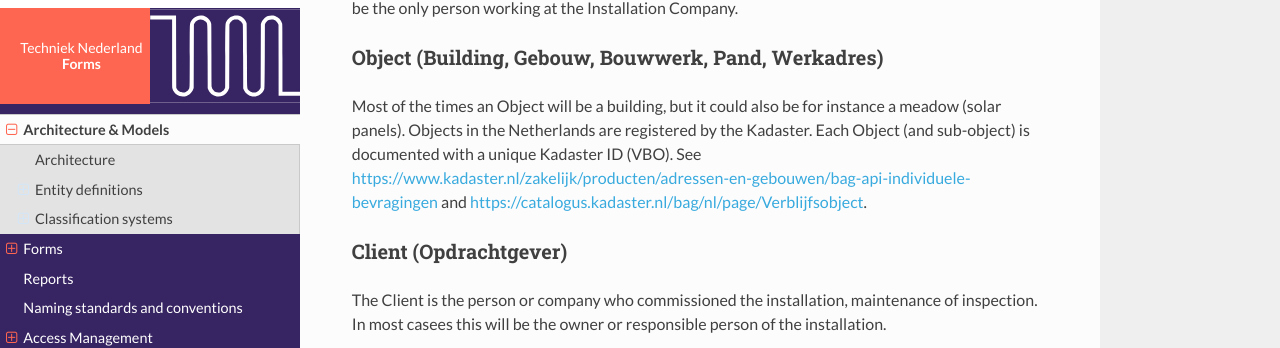
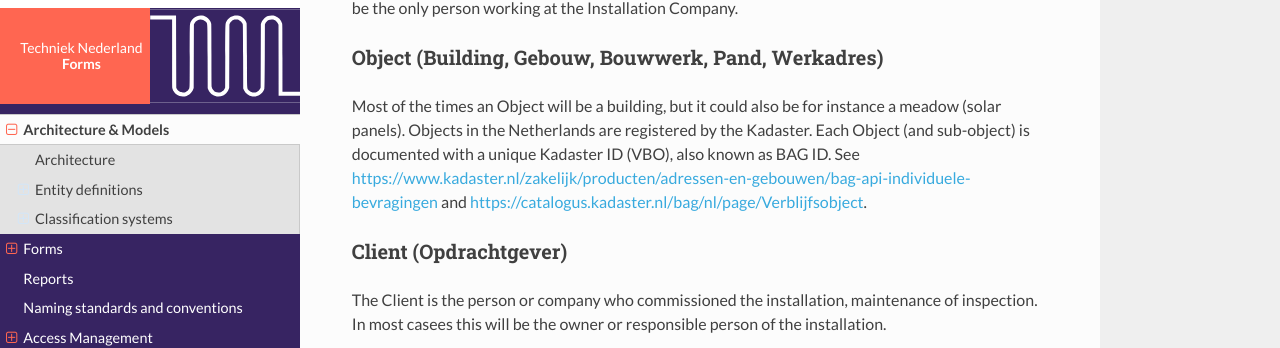
Before and after one commit to Techniek-Nederland/techniek-nederland-formulieren, a Sphinx documentation site: the page built from source/architecture.rst, in a window 1280 px wide and 900 px high, scrolled down 1918 px. Shown: the part 164-512 px from the top of the window. Built offline with Sphinx 7.4.7 and the Read the Docs theme 2.0.0, drawn with Linux system fonts in a browser that asks for light colours.

Commit message:
Add reference to bag ID where Kadaster ID is used (#18)
Co-authored-by: Bob Dorland <bobdorland@MacBook-Pro-van-Bob.local>

```diff
--- a/source/architecture.rst
+++ b/source/architecture.rst
@@ -69,7 +69,7 @@ Object (Building, Gebouw, Bouwwerk, Pand, Werkadres)
 #####################################################
 Most of the times an Object will be a building, but it could also be for instance a meadow (solar panels).
 Objects in the Netherlands are registered by the Kadaster.
-Each Object (and sub-object) is documented with a unique Kadaster ID (VBO). See
+Each Object (and sub-object) is documented with a unique Kadaster ID (VBO), also known as BAG ID. See
 https://www.kadaster.nl/zakelijk/producten/adressen-en-gebouwen/bag-api-individuele-bevragingen and
 https://catalogus.kadaster.nl/bag/nl/page/Verblijfsobject.
 
--- a/source/tutorials/describe_installation.rst
+++ b/source/tutorials/describe_installation.rst
@@ -15,7 +15,7 @@ Basic model for an Installation
     .. attribute:: building_id
 
         A reference to the Object/Building in which this system is installed. It's up to you if you choose
-        to use a Kadaster ID (VBO) or something of your own. In the (near) future it might be relevant to save extra information
+        to use a Kadaster ID (VBO), also known as BAG ID, or something of your own. In the (near) future it might be relevant to save extra information
         in your database, regarding for instance the year of build for the Object in which the installation has been
         installed. For now, the building is not used for filtering yet.
 
```
